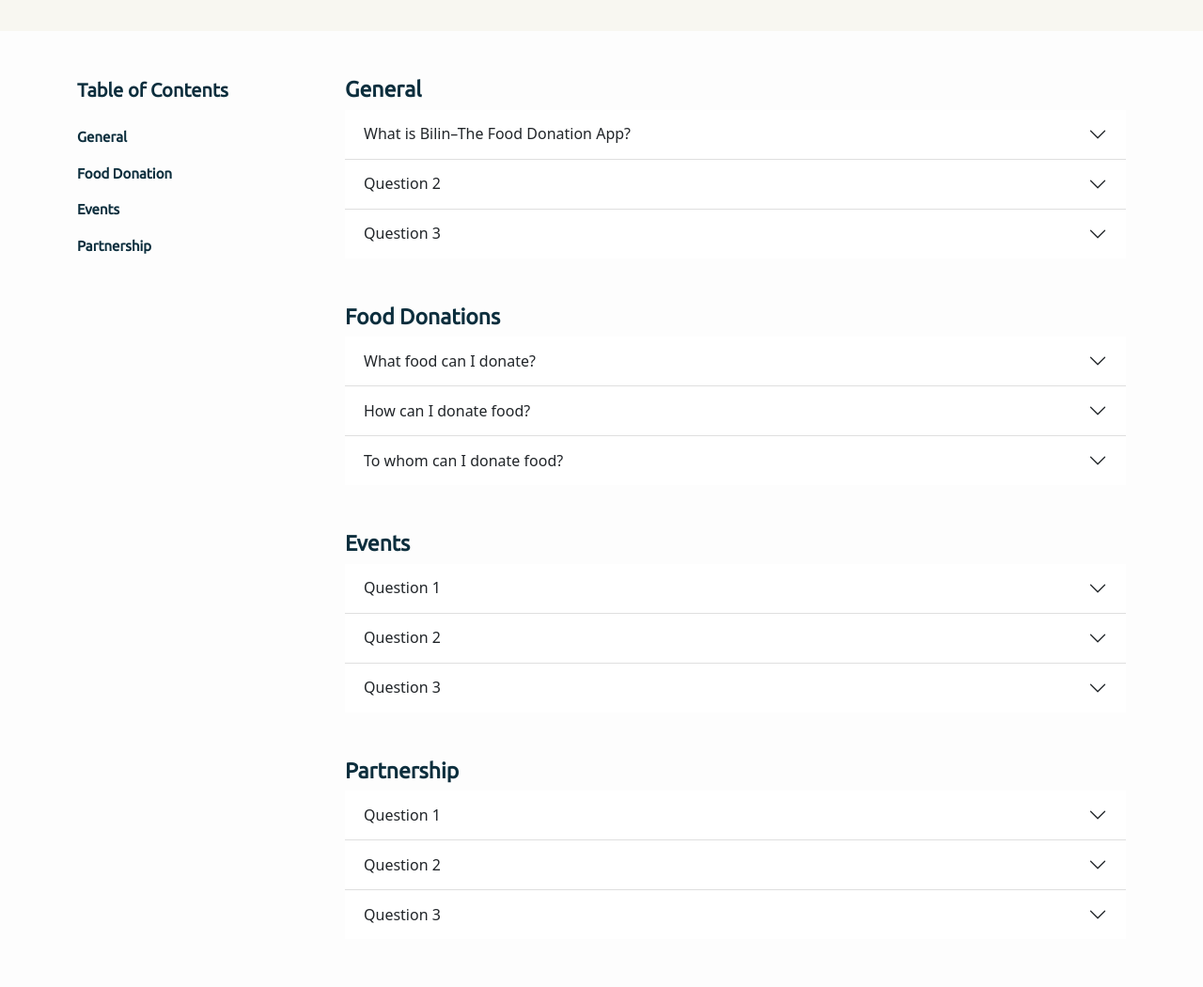
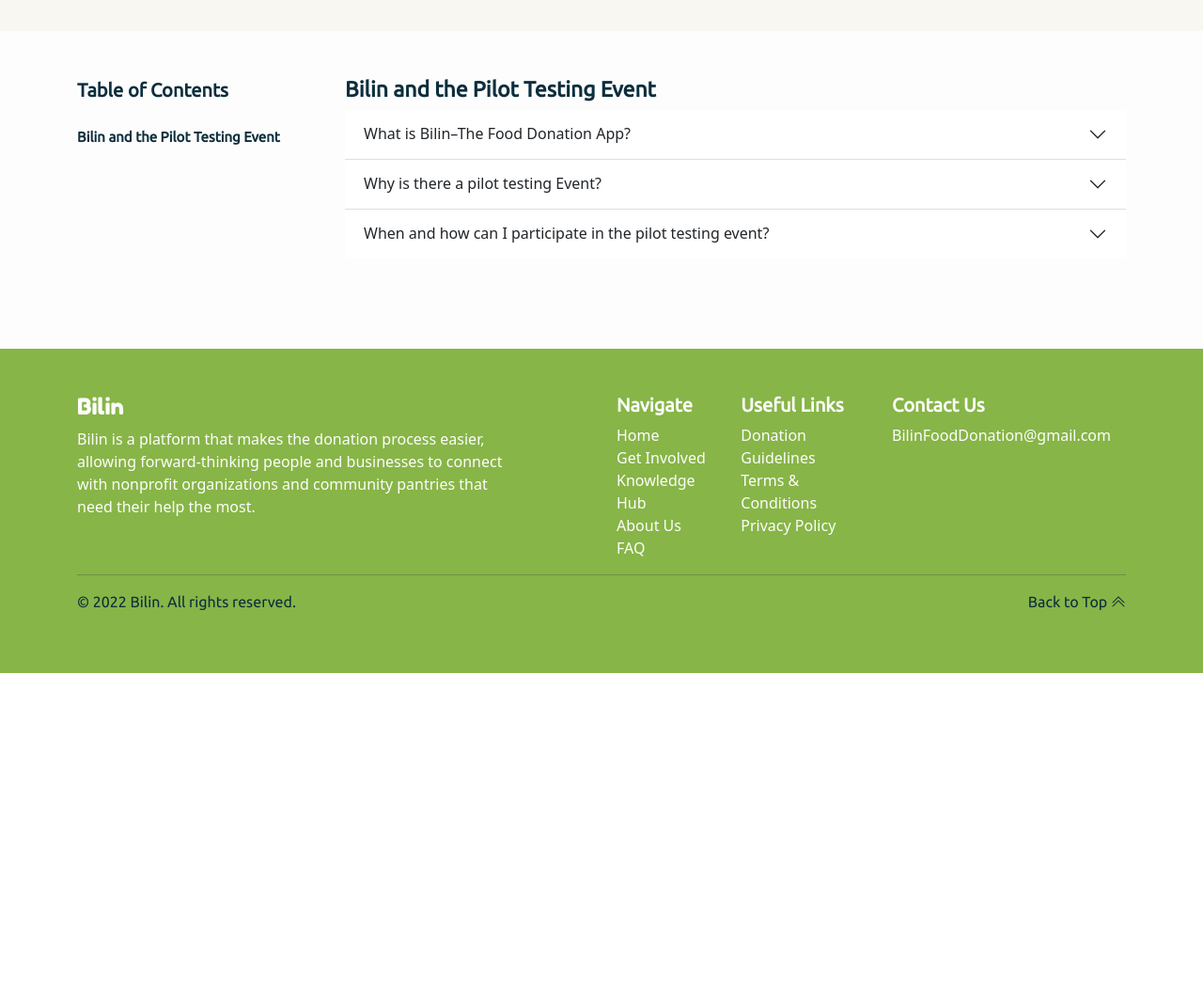
Before and after one commit to Biowulf21/Bilin---The-Food-Donation-App, a website with bundled scripts: page public/src/landing_page/faq.html in a window 1280 px wide. Shown: the part 260-1310 px from the top of the page at 94% size. After the commit the page ends 976 px from the top, so only its background shows below. Built offline with nearby package versions, Linux system fonts and the light colour scheme.

Commit message:
Added content

```diff
--- a/public/src/landing_page/faq.html
+++ b/public/src/landing_page/faq.html
@@ -45,10 +45,10 @@
             <p class="ps text-color1" style="font-size: 20px; font-weight: bold;">Table of Contents</p>
               <nav">
                 <ul class="nav navbar-nav">
-                  <li><a href="#general" class="nav-link" style="font-weight: bold;">General</a></li>
-                  <li><a href="#food-donations" class="nav-link" style="font-weight: bold;">Food Donation</a></li>
-                  <li><a href="#events" class="nav-link" style="font-weight: bold;">Events</a></li>
-                  <li><a href="#partnership" class="nav-link" style="font-weight: bold;">Partnership</a></li>
+                  <li><a href="#general" class="nav-link" style="font-weight: bold;">Bilin and the Pilot Testing Event</a></li>
+                  <li><a href="#food-donations" class="nav-link d-none" style="font-weight: bold;">Food Donation</a></li>
+                  <li><a href="#events" class="nav-link d-none" style="font-weight: bold;">Events</a></li>
+                  <li><a href="#partnership" class="nav-link d-none" style="font-weight: bold;">Partnership</a></li>
                 </ul>
               </nav>
           </aside>
@@ -56,7 +56,7 @@
         <div class="col-sm-9">
           <!-- General -->
           <div class="pb-5">
-            <h2 id="general" class="h3s text-color1 text-align-left" style="font-weight: bolder; scroll-margin-top: 5em;">General</h2>
+            <h2 id="general" class="h3s text-color1 text-align-left" style="font-weight: bolder; scroll-margin-top: 5em;">Bilin and the Pilot Testing Event</h2>
             <div class="accordion accordion-flush" id="general-accordion">
               <div class="accordion-item">
                 <h3 class="accordion-header" id="general1-heading">
@@ -68,7 +68,9 @@
                 <div id="general1-collapse" class="accordion-collapse collapse" aria-labelledby="general1-heading"
                   data-bs-parent="#general-accordion">
                   <div class="accordion-body">
-                    <b>Bilin–The Food Donation App</b> is an entry for Solution Challenge 2022, an annual international competition presented by Google Developers. It is developed by a team of four Computer Studies students from the GDSC Xavier who are participating and aiming to be included in the top 10 of the said competition. Bilin, a food rescue and donation platform, is a proposed solution that focuses on the 'Zero Hunger' and 'Responsible Consumption and Production' SDGs and is specifically looking to solve the food hunger and food waste problems. It aims to connect forward-thinking individuals and businesses to local non-profit and charitable organizations that are interested in hosting programs, such as food drives and community pantries, using surplus food that is donated and/or rescued through the platform.
+                    <b>Bilin–The Food Donation App</b> is an entry for Solution Challenge 2022, an annual international competition presented by Google Developers.
+                    <br><br>
+                    Bilin, a food rescue and donation platform, is a proposed solution that focuses on the <b>‘Zero Hunger’</b> and <b>‘Responsible Consumption and Production’</b> SDGs and is specifically looking to solve the food hunger and food waste problems. It aims to connect forward-thinking individuals and businesses to local non-profit and charitable organizations that are interested in hosting programs, such as food drives and community pantries, using surplus food that is donated and/or rescued through the platform.
                   </div>
                 </div>
               </div>
@@ -76,16 +78,13 @@
                 <h3 class="accordion-header" id="general2-heading">
                   <button class="accordion-button collapsed" type="button" data-bs-toggle="collapse"
                     data-bs-target="#general2-collapse" aria-expanded="false" aria-controls="general2-collapse">
-                    Question 2
+                    Why is there a pilot testing Event?
                   </button>
                 </h3>
                 <div id="general2-collapse" class="accordion-collapse collapse" aria-labelledby="general2-heading"
                   data-bs-parent="#general-accordion">
                   <div class="accordion-body">
-                    Lorem ipsum dolor sit, amet consectetur adipisicing elit.
-                    Cumque reiciendis eius autem eveniet mollitia, at asperiores
-                    suscipit quae similique laboriosam iste minus placeat odit
-                    velit quos, nulla architecto amet voluptates.
+                    The major goal of this pilot-testing event is to ensure that all of the necessary features are functional and that it is comfortable for our users and partners to use. It also aims to <b>test Bilin's advocacy and purpose</b>: to reduce food waste by redirecting them to NGOs (specifically community-based organizations), break the social stigma on surplus food, and encourage individuals and businesses to participate in improving our city's food waste management system.
                   </div>
                 </div>
               </div>
@@ -93,16 +92,15 @@
                 <h3 class="accordion-header" id="general3-heading">
                   <button class="accordion-button collapsed" type="button" data-bs-toggle="collapse"
                     data-bs-target="#general3-collapse" aria-expanded="false" aria-controls="general3-collapse">
-                    Question 3
+                    When and how can I participate in the pilot testing event?
                   </button>
                 </h3>
                 <div id="general3-collapse" class="accordion-collapse collapse" aria-labelledby="general3-heading"
                   data-bs-parent="#general-accordion">
                   <div class="accordion-body">
-                    Lorem ipsum dolor sit, amet consectetur adipisicing elit.
-                    Cumque reiciendis eius autem eveniet mollitia, at asperiores
-                    suscipit quae similique laboriosam iste minus placeat odit
-                    velit quos, nulla architecto amet voluptates.
+                    <b>Bilin</b> is inviting you to participate in food rescue events, hosted by our partnered NGOs, from <b>May 20 to June 10</b>.
+                    <br><br>
+                    Actual events like feeding programs will be hosted on the <b>Bilin website</b>. You may participate by donating your surplus food to our partnered organizations through the platform. You may also participate by simply exploring the site to test if the features are functional. After donating or exploring the platform, you will be asked to fill out a feedback form to give your comments and suggestions based on your experience.
                   </div>
                 </div>
               </div>
@@ -110,7 +108,7 @@
           </div>
 
           <!-- Food Donations -->
-          <div class="pb-5">
+          <div class="pb-5 d-none">
             <h2 id="food-donations" class="h3s text-color1 text-align-left" style="font-weight: bolder; scroll-margin-top: 5em;">Food Donations</h2>
             <div class="accordion accordion-flush" id="donation-accordion">
               <div class="accordion-item">
@@ -168,7 +166,7 @@
           </div>
 
           <!-- Events -->
-          <div class="pb-5">
+          <div class="pb-5 d-none">
             <h2 id="events" class="h3s text-color1 text-align-left" style="font-weight: bolder; scroll-margin-top: 5em;">Events</h2>
             <div class="accordion accordion-flush" id="events-accordion">
               <div class="accordion-item">
@@ -226,7 +224,7 @@
           </div>
 
           <!-- Partnership -->
-          <div class="pb-5">
+          <div class="pb-5 d-none">
             <h2 id="partnership" class="h3s text-color1 text-align-left" style="font-weight: bolder; scroll-margin-top: 5em;">Partnership</h2>
             <div class="accordion accordion-flush" id="partnership-accordion">
               <div class="accordion-item">
```
